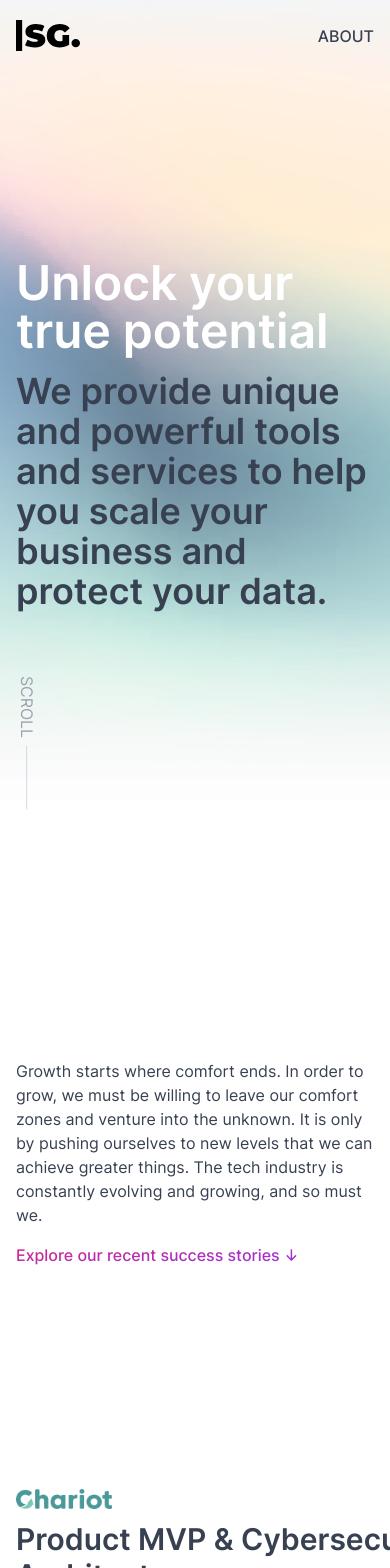
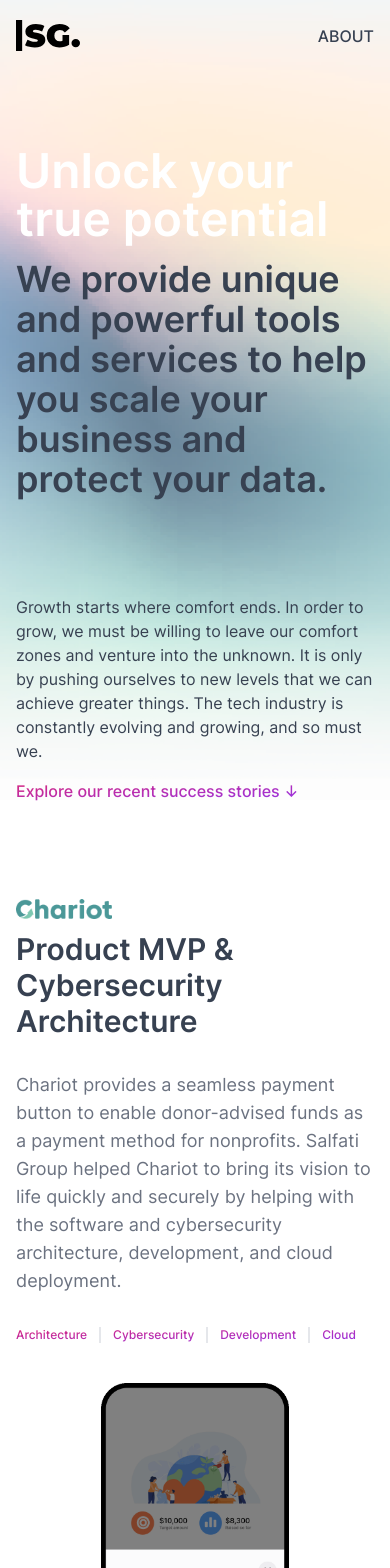
Before and after one commit to salfatigroup/salfati.group, a Nuxt app: page / in a window 390 px wide. Shown: the top 1568 px of the page. Built offline with nearby package versions, Linux system fonts and the light colour scheme.

Commit message:
mobile support

```diff
--- a/pages/about.vue
+++ b/pages/about.vue
@@ -1,6 +1,6 @@
 <template>
-  <div class="relative max-w-6xl mx-auto px-4 focus:outline-none sm:px-3 md:px-5 space-y-52 pb-52 mt-64">
-    <main id="sg-mission" class="text-6xl font-semibold text-center">
+  <div class="relative max-w-6xl mx-auto px-4 focus:outline-none sm:px-3 md:px-5 space-y-24 md:space-y-52 pb-52 mt-24 sm:mt-52 md:mt-64">
+    <main id="sg-mission" class="text-5xl md:text-6xl font-semibold text-center">
       <h1>
         Our mission is to help you <span class="gradient-text">unlock product and development velocity</span>
       </h1>
@@ -13,7 +13,7 @@
         Our values are incorporated into our work, daily life,<br />and every product and service.
       </p>
 
-      <div class="flex items-center justify-around text-2xl font-medium">
+      <div class="flex flex-col md:flex-row items-center justify-around space-y-10 text-2xl font-medium">
         <div class="whitespace-nowrap gradient-text-hover cursor-default">
           Transparency
         </div>
--- a/pages/index.vue
+++ b/pages/index.vue
@@ -1,5 +1,5 @@
 <template>
-  <div class="space-y-52 pb-32">
+  <div class="space-y-24 md:space-y-52 pb-32">
     <!-- background -->
     <div class="rotate-bg"></div>
 
@@ -15,7 +15,7 @@
         </p>
       </div>
 
-      <div class="relative w-40 h-60 text-gray-400">
+      <div class="relative w-40 h-60 text-gray-400 hidden sm:block">
         <div class="absolute top-32 -left-16 rotate-90">
           <div class="flex items-center space-x-2">
             <div class="uppercase">scroll</div>
@@ -41,7 +41,7 @@
       <div
         v-for="story in successStories"
         :key="story.title"
-        class="flex items-center justify-between"
+        class="flex flex-col sm:flex-row items-center justify-between space-y-10 sm:space-y-0"
       >
         <div class="max-w-2xl space-y-8">
           <div class="space-y-3">
@@ -58,8 +58,8 @@
           </p>
 
           <!-- tags -->
-          <div class="flex items-center space-x-6 text-sm font-medium divide-x-2 gradient-text">
-            <div v-for="tag in story.tags" :key="tag" class="pl-6 first:p-0">
+          <div class="flex items-center space-x-3 sm:space-x-6 text-xs sm:text-sm font-medium divide-x-2 gradient-text">
+            <div v-for="tag in story.tags" :key="tag" class="pl-3 sm:pl-6 first:p-0">
               {{ tag }}
             </div>
           </div>
```
